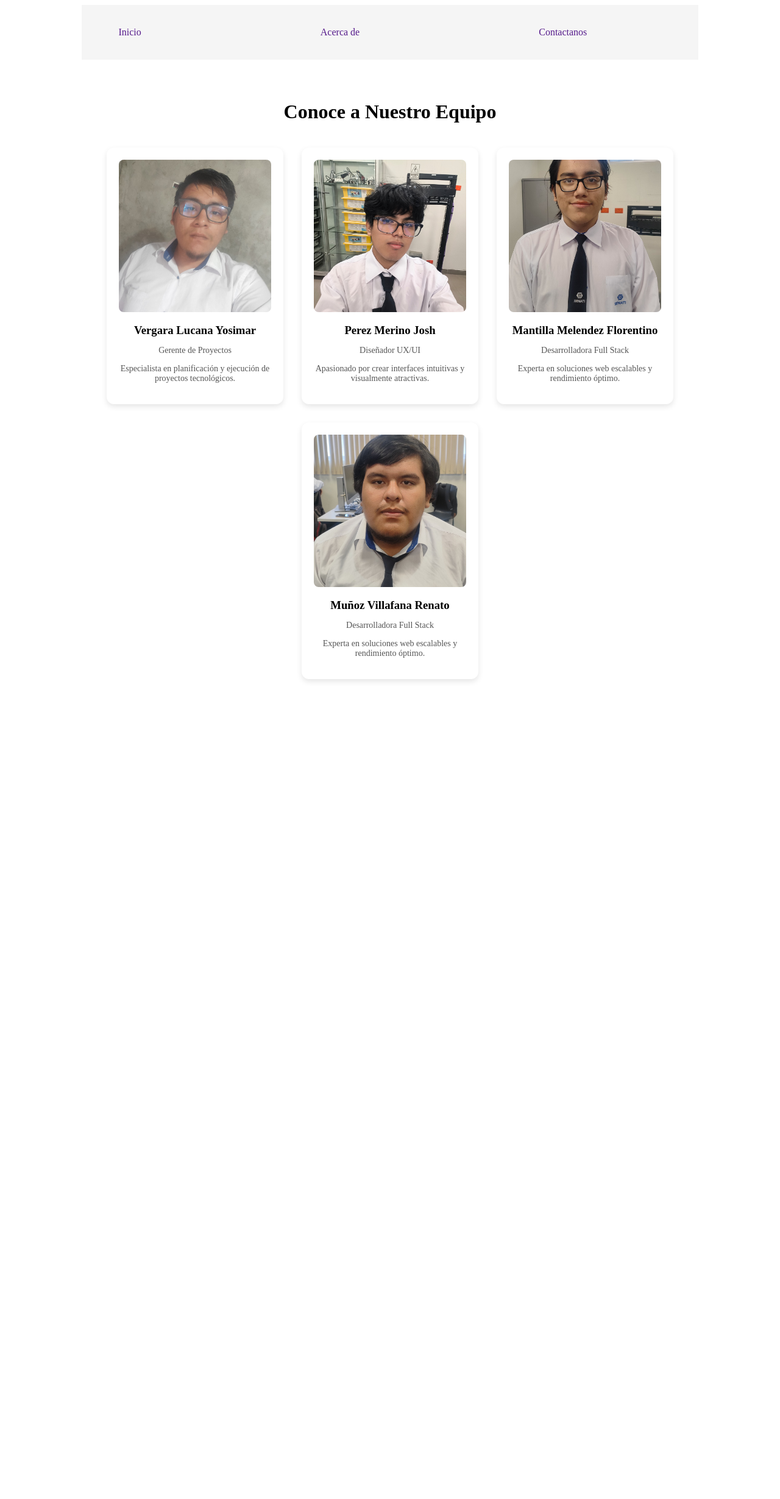
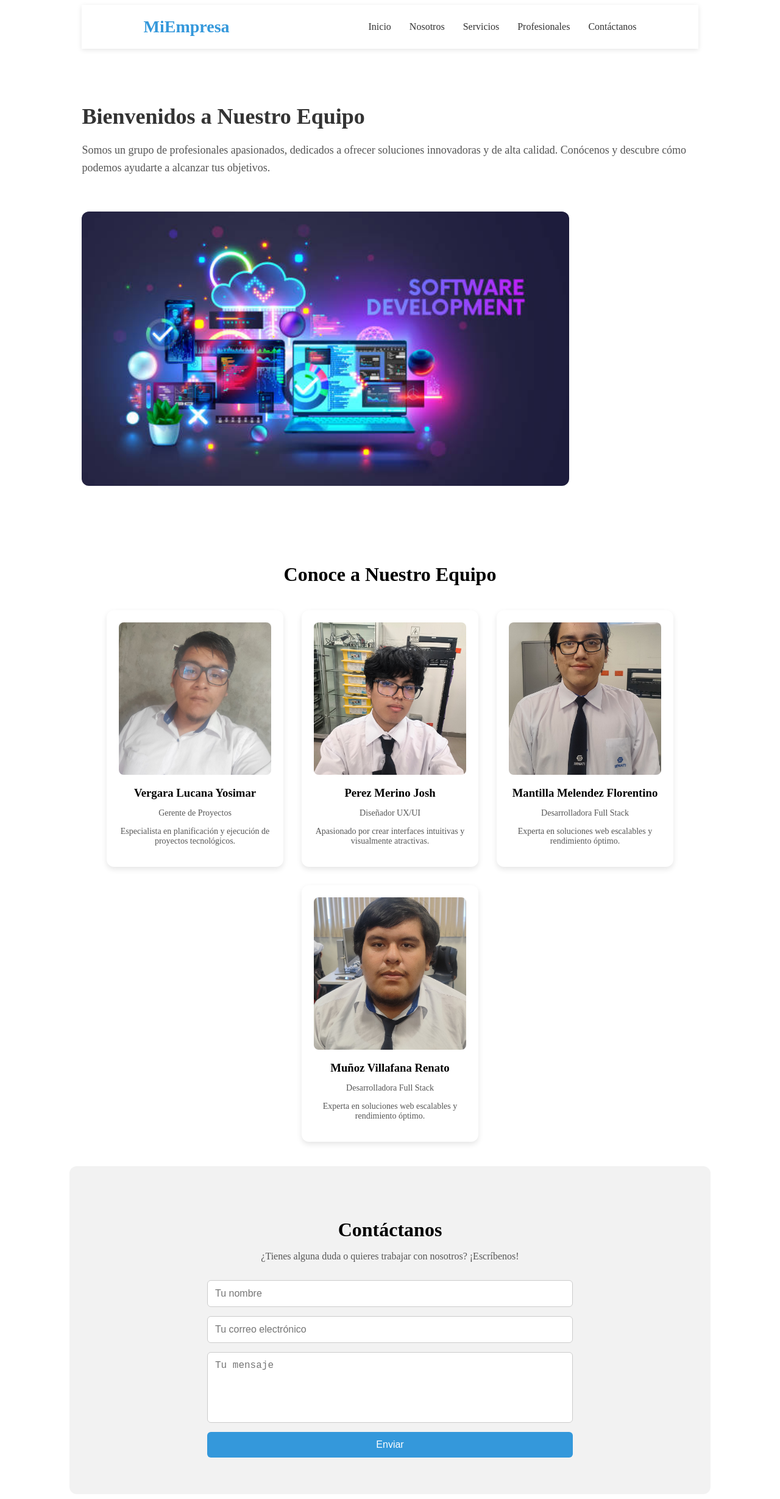
Before and after one commit to UKYOS/Dinamita, a plain HTML site: page home.html in a window 1280 px wide. Shown: the whole page at 61% size. Before the commit the page ends 1162 px from the top, so only its background shows below. Drawn offline with Linux system fonts and the light colour scheme.

Commit message:
estructura

```diff
--- a/home.css
+++ b/home.css
@@ -1,43 +1,144 @@
 
 /* Lista superior de opciones */
-.contenedorMenu{
+/* Encabezado general */
+.encabezado {
+    width: 80%;
+    margin: 0 auto; /* Esto lo centra */
+    margin-top: 10;
+    display: flex;
+    align-items: center;
+    justify-content: space-between;
+    padding: 20px 0;
+    background-color: #ffffff;
+    box-shadow: 0 2px 8px rgba(0,0,0,0.1);
+    position: sticky;
+    top: 0;
+    z-index: 999;
+  }
+
+  /* Contenedor centrado al 80% */
+  .contenedor-encabezado {
     width: 80%;
     margin: 0 auto;
-    background-color: #f5f5f5;
     display: flex;
-    flex-direction: row;
     align-items: center;
     justify-content: space-between;
   }
-.Mainmenu{
+
+  /* Logo */
+  .logo {
+    font-size: 28px;
+    font-weight: bold;
+    color: #3498db;
+    margin-right: 5%;
+  }
+
+  /* Menú */
+  .nav-menu ul {
     list-style: none;
     display: flex;
-    width: 80%;
-    justify-content:space-between;
-    align-items: center;
-
+    gap: 30px;
+    margin: 0;
+    padding: 0;
   }
 
-.Mainmenu li{
-    padding: 10px;
-    margin: 10px;
+  .nav-menu a {
+    text-decoration: none;
+    color: #333;
+    font-size: 16px;
+    transition: color 0.3s ease;
   }
 
-.Mainmenu li a {
-   text-decoration: none;
+  .nav-menu a:hover {
+    color: #3498db;
   }
 
-/* Seccion de descripcion*/
+  /* Responsive básico (opcional para móvil) */
+  @media (max-width: 768px) {
+    .contenedor-encabezado {
+      flex-direction: column;
+      align-items: flex-start;
+      padding: 15px 10px;
+    }
 
-.ContenedorDescripcion{
+    .nav-menu ul {
+      flex-direction: column;
+      width: 100%;
+      gap: 10px;
+      margin-top: 10px;
+    }
+
+    .logo {
+      margin-right: 0;
+    }
+  }
+
+
+/* Seccion de inicio*/
+
+.inicio-equipo {
     width: 80%;
-    margin: 0 auto;
-    background-color: #f5f5f5;
+    margin: 60px auto;
     display: flex;
-    flex-direction: row;
+    flex-wrap: wrap;
     align-items: center;
     justify-content: space-between;
+    gap: 40px;
   }
+
+  .contenido-inicio {
+    flex: 1;
+    min-width: 300px;
+  }
+
+  .inicio-equipo h1 {
+    font-size: 36px;
+    margin-bottom: 20px;
+    color: #333;
+  }
+
+  .inicio-equipo p {
+    font-size: 18px;
+    line-height: 1.6;
+    color: #555;
+  }
+
+  /* Tamaño específico para la imagen */
+  .imagen-equipo {
+    width: 800px;
+    height: auto;
+    border-radius: 12px;
+    object-fit: cover;
+  }
+
+  /* Animación */
+  .animada {
+    opacity: 0;
+    transform: translateY(30px);
+    animation: fadeInUp 1.2s ease-out forwards;
+  }
+
+  @keyframes fadeInUp {
+    to {
+      opacity: 1;
+      transform: translateY(0);
+    }
+  }
+
+  /* Responsive */
+  @media (max-width: 768px) {
+    .inicio-equipo {
+      flex-direction: column;
+      text-align: center;
+    }
+
+    .imagen-equipo {
+      width: 90%;
+      max-width: 400px;
+    }
+  }
+
+
 
 /* Seccion de descripcion de integrantes*/
 .seccion-profesionales {
@@ -87,3 +188,56 @@
     font-size: 14px;
     color: #555;
   }
+
+  /* Seccion de contactanos*/
+  .contactanos {
+    width: 80%;
+    margin: 0 auto;
+    padding: 60px 20px;
+    background-color: #f2f2f2;
+    border-radius: 12px;
+    text-align: center;
+  }
+
+  .contactanos h2 {
+    font-size: 32px;
+    margin-bottom: 10px;
+  }
+
+  .contactanos p {
+    font-size: 16px;
+    margin-bottom: 30px;
+    color: #555;
+  }
+
+  .formulario-contacto {
+    display: flex;
+    flex-direction: column;
+    gap: 15px;
+    max-width: 600px;
+    margin: 0 auto;
+  }
+
+  .formulario-contacto input,
+  .formulario-contacto textarea {
+    padding: 12px;
+    font-size: 16px;
+    border-radius: 6px;
+    border: 1px solid #ccc;
+    resize: none;
+  }
+
+  .formulario-contacto button {
+    padding: 12px;
+    font-size: 16px;
+    background-color: #3498db;
+    color: white;
+    border: none;
+    border-radius: 6px;
+    cursor: pointer;
+    transition: background-color 0.3s;
+  }
+
+  .formulario-contacto button:hover {
+    background-color: #2980b9;
+  }
--- a/home.html
+++ b/home.html
@@ -7,21 +7,31 @@
     <title>Dinamita</title>
 </head>
 <body>
-    <section class="cabecera">
-        <div class="contenedorMenu">
-            <ul class="Mainmenu">
-                <li><a href="">Inicio</a></li>
-                <li> <a href=""> Acerca de</a></li>
-                <li><a href="">Contactanos</a></li>
-            </ul>
+    <header class="encabezado">
+        <div class="contenedor-encabezado">
+            <div class="logo">MiEmpresa</div>
+            <nav class="nav-menu">
+                <ul>
+                <li><a href="#inicio">Inicio</a></li>
+                <li><a href="#nosotros">Nosotros</a></li>
+                <li><a href="#servicios">Servicios</a></li>
+                <li><a href="#profesionales">Profesionales</a></li>
+                <li><a href="#contacto">Contáctanos</a></li>
+                </ul>
+            </nav>
         </div>
-    </section>
+      </header>
 
-    <section class="Descripcion">
-        <div class="ContenedorDescripcion">
 
+
+    <section class="inicio-equipo">
+        <div class="contenido-inicio">
+          <h1>Bienvenidos a Nuestro Equipo</h1>
+          <p>Somos un grupo de profesionales apasionados, dedicados a ofrecer soluciones innovadoras y de alta calidad. Conócenos y descubre cómo podemos ayudarte a alcanzar tus objetivos.</p>
         </div>
-    </section>
+        <img src="inicioimg/inicio.jpg" alt="Foto del equipo" class="imagen-equipo animada">
+      </section>
+
     <section class="seccion-profesionales">
         <h2>Conoce a Nuestro Equipo</h2>
         <div class="profesionales-grid">
@@ -51,5 +61,17 @@
             </div>
         </div>
       </section>
+      <section class="contactanos">
+            <h2>Contáctanos</h2>
+            <p>¿Tienes alguna duda o quieres trabajar con nosotros? ¡Escríbenos!</p>
+
+            <form class="formulario-contacto" action="#" method="post">
+                <input type="text" name="nombre" placeholder="Tu nombre" required>
+                <input type="email" name="email" placeholder="Tu correo electrónico" required>
+                <textarea name="mensaje" placeholder="Tu mensaje" rows="5" required></textarea>
+                <button type="submit">Enviar</button>
+                </form>
+      </section>
+
 </body>
 </html>
```
Also changed, not shown: inicioimg/inicio.jpg (added). Lines whose indentation alone changed are shown as unchanged.
